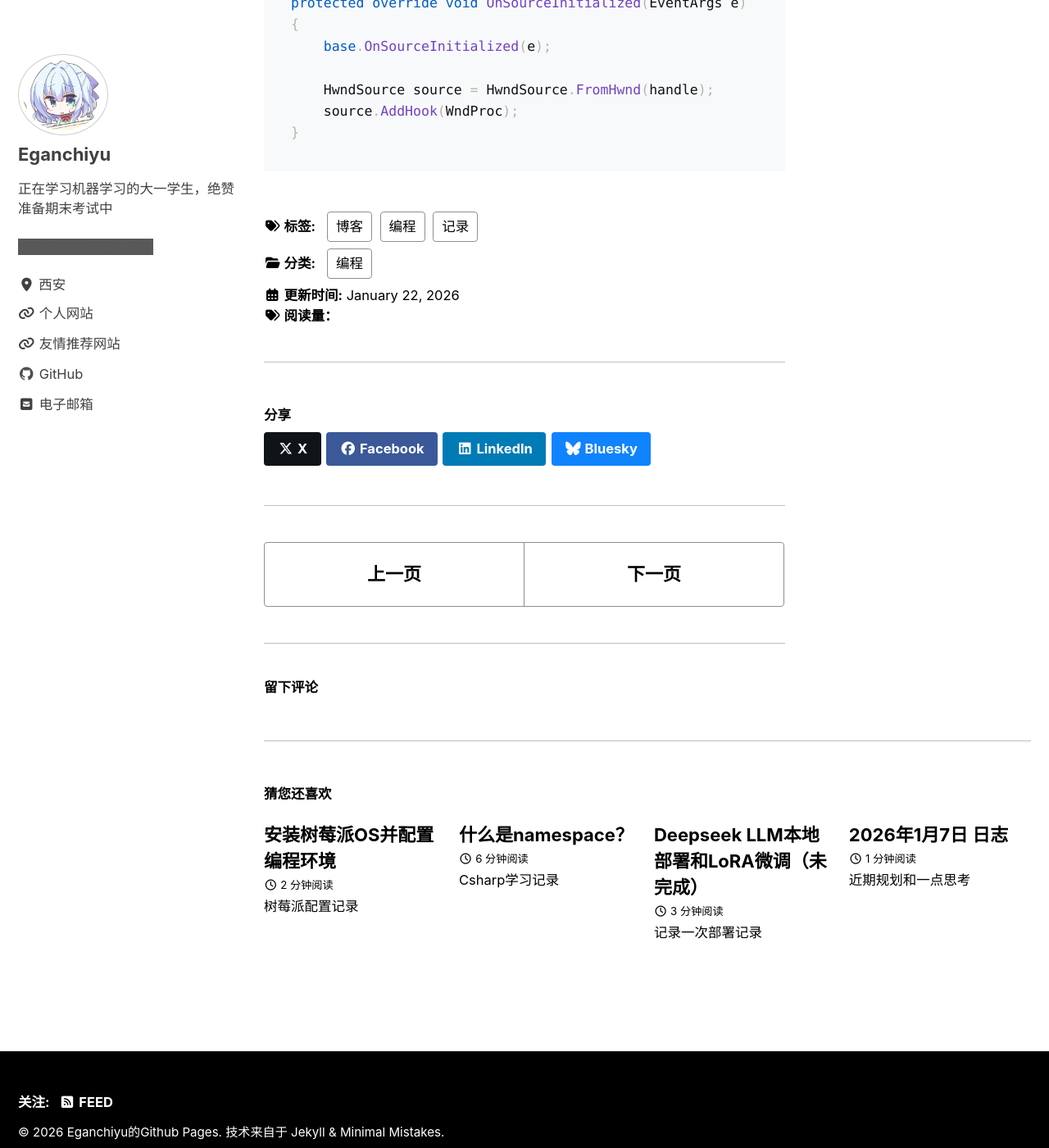
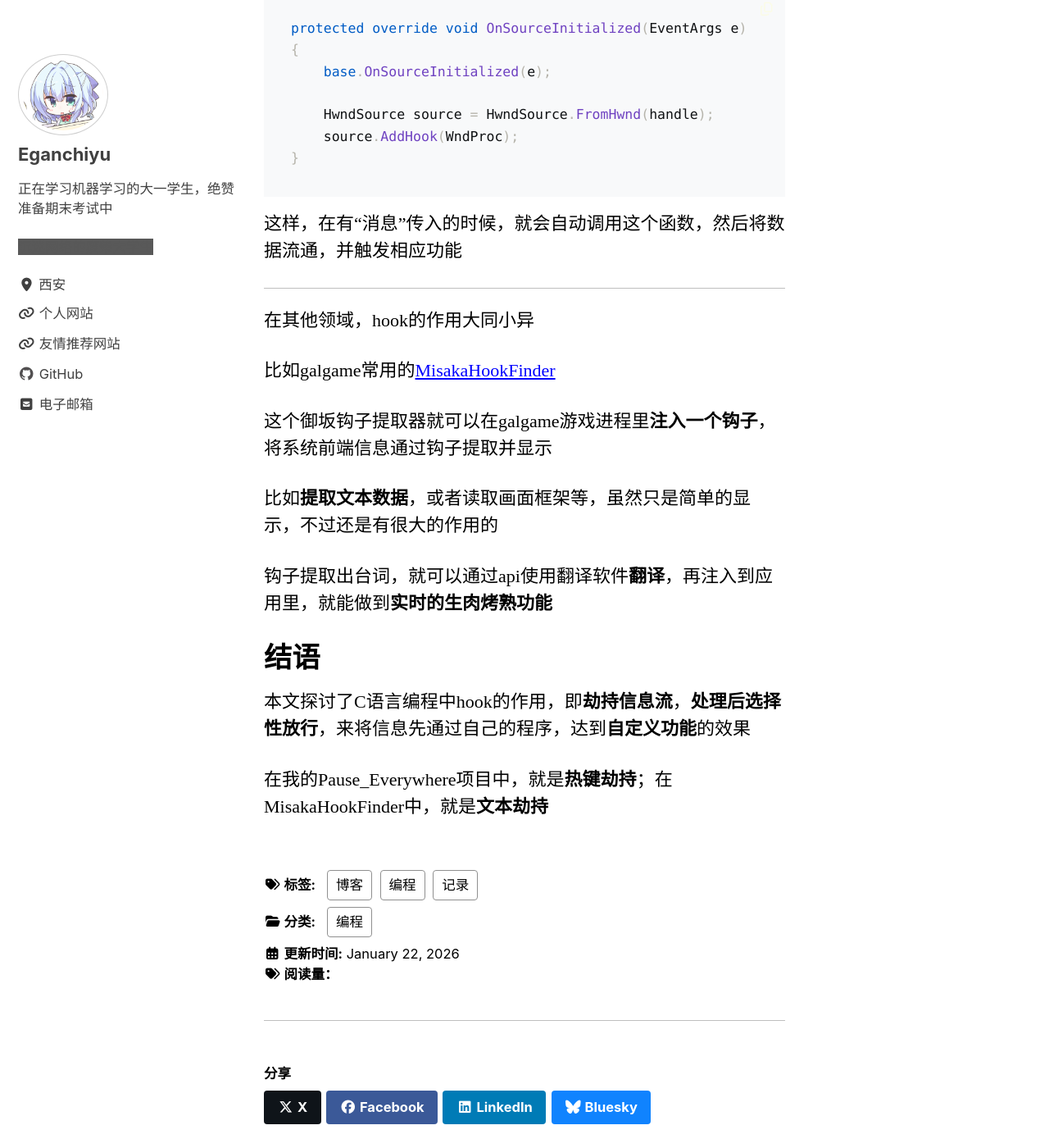
Before and after one commit to Eganchiyu/eganchiyu.github.io, a Jekyll site: the page built from _posts/2026-1-22-what-is-hook.md, in a window 1280 px wide and 1400 px high, scrolled down 1799 px. Shown: the whole window at 82% size. Built offline with Jekyll 4.4.1, drawn with Linux system fonts in a browser that asks for light colours; cached includes are drawn as plain includes; comment, search, counter and statistics services are not loaded; some of the changed text lies outside the part shown.

Commit message:
更新文章

````diff
--- a/_posts/2026-1-22-what-is-hook.md
+++ b/_posts/2026-1-22-what-is-hook.md
@@ -29,13 +29,13 @@ entries_layout: grid
 
 在Windows操作系统中，对外界的响应是由`消息（Message）`构造的
 
-移动鼠标、按下键盘、点击窗口等会生成一条消息发送到对应窗口
+移动鼠标、按下键盘、点击窗口等会**生成一条消息**发送到对应窗口
 
-通常情况下，WPF应用框架会自发处理信息，如将“左键按下”处理为`Button_Click`
+通常情况下，WPF应用框架会**自发处理信息**，如将“左键按下”处理为`Button_Click`
 
-对于希望在消息到达框架前就拦截信息，或者未为框架提供接口时，就可以使用钩子来提前获取消息
+对于希望在消息**到达框架前**就**拦截信息**，或者未为框架提供接口时，就可以使用钩子来**提前获取消息**
 
-即：在系统的消息传递路径上，“钩”住感兴趣的信息
+> 即：在系统的消息传递路径上，“钩”住感兴趣的信息
 
 # 举例
 
@@ -50,10 +50,10 @@ private IntPtr WndProc(IntPtr hwnd, int msg, IntPtr wParam, IntPtr lParam, ref b
         Dispatcher.Invoke(() =>
         {
             ... ...
-        });
-        handled = true;
+        });//触发目标函数
+        handled = true; //标记信息处理
     }
-    return IntPtr.Zero;
+    return IntPtr.Zero; //其余信息正常放行
 }
 ```
 
@@ -68,3 +68,23 @@ protected override void OnSourceInitialized(EventArgs e)
     source.AddHook(WndProc);
 }
 ```
+
+这样，在有“消息”传入的时候，就会自动调用这个函数，然后将数据流通，并触发相应功能
+
+---
+
+在其他领域，hook的作用大同小异
+
+比如galgame常用的[MisakaHookFinder](https://github.com/hanmin0822/MisakaHookFinder)
+
+这个御坂钩子提取器就可以在galgame游戏进程里**注入一个钩子**，将系统前端信息通过钩子提取并显示
+
+比如**提取文本数据**，或者读取画面框架等，虽然只是简单的显示，不过还是有很大的作用的
+
+钩子提取出台词，就可以通过api使用翻译软件**翻译**，再注入到应用里，就能做到**实时的生肉烤熟功能**
+
+# 结语
+
+本文探讨了C语言编程中hook的作用，即**劫持信息流**，**处理后选择性放行**，来将信息先通过自己的程序，达到**自定义功能**的效果
+
+在我的Pause_Everywhere项目中，就是**热键劫持**；在MisakaHookFinder中，就是**文本劫持**
````
Also changed, not shown: _posts/2026-1-23-connecting-raspi.md (+4 -0 lines).
